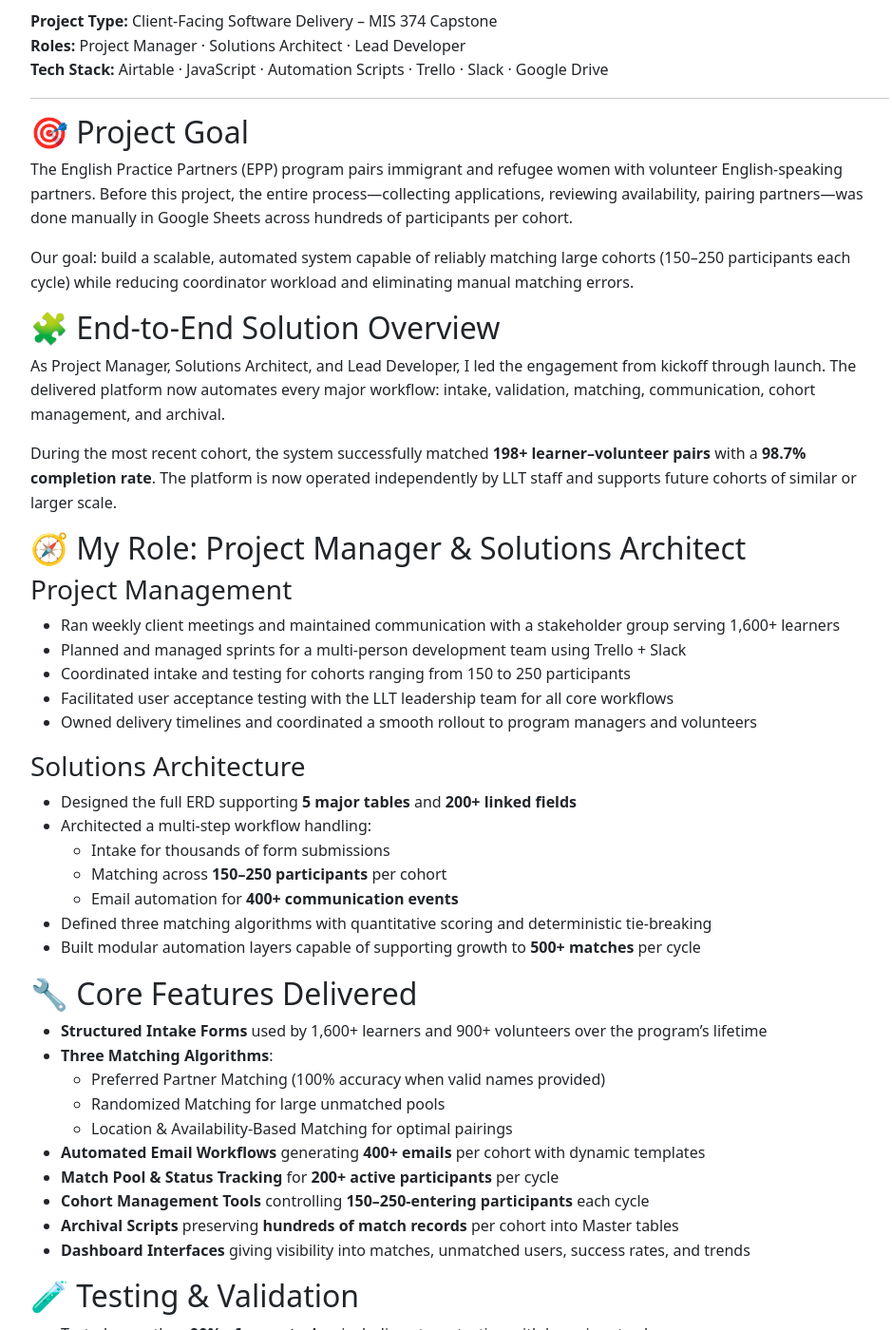
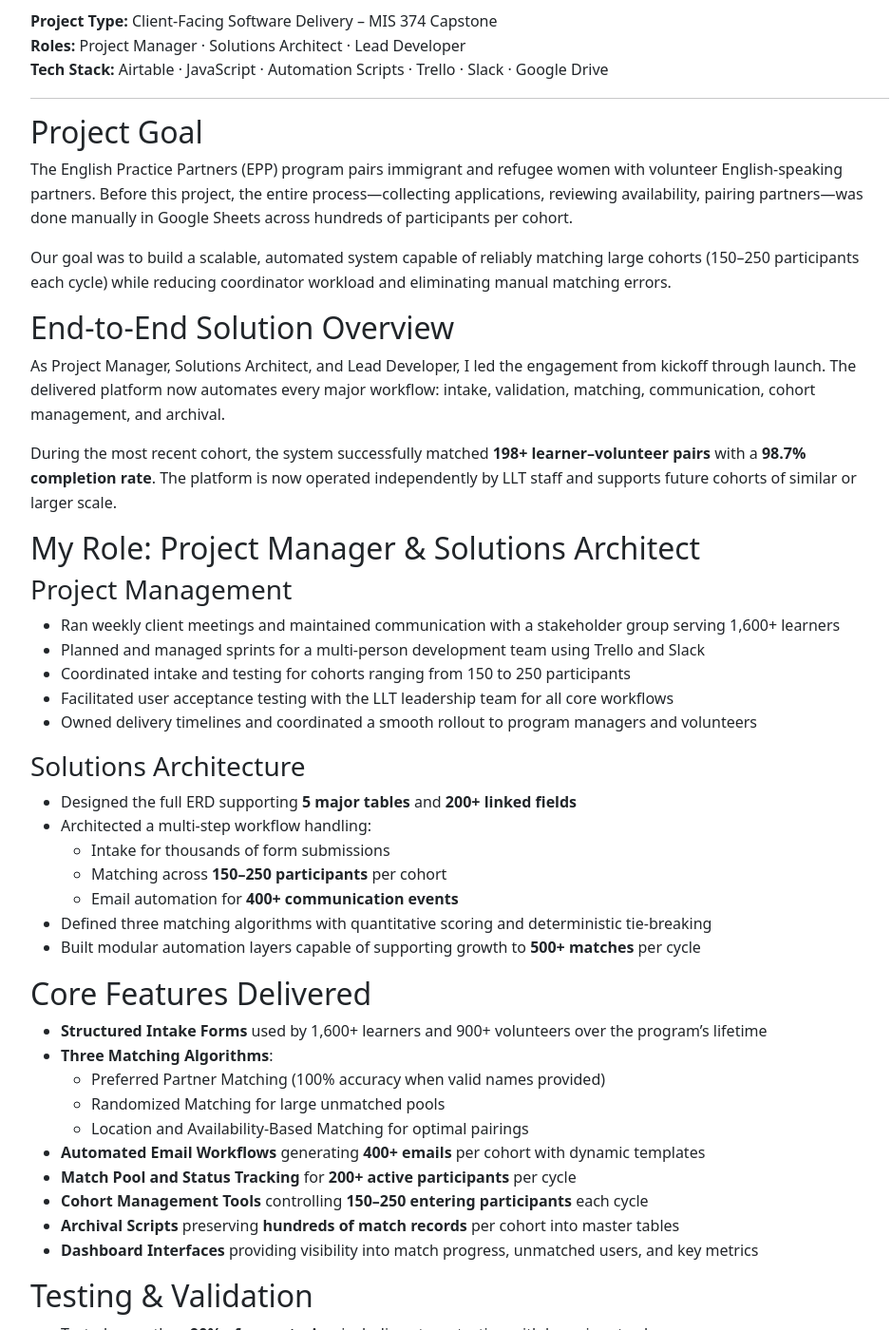
Before and after one commit to lukehartfield/lukehartfield.github.io, a Jekyll site: the page built from projects/llt.md, in a window 1280 px wide and 1400 px high, scrolled down 320 px. Shown: the whole window at 95% size, without its empty margins (156-1095 px from the left). Built offline with Jekyll 4.4.1, drawn with Linux system fonts in a browser that asks for light colours; our own code applies the rules of GitHub Pages for plain Markdown files; some of the changed text lies outside the part shown.

Commit message:
Update llt.md

```diff
--- a/projects/llt.md
+++ b/projects/llt.md
@@ -1,5 +1,3 @@
-
-
 <div class="container my-4">
   <h1 class="mb-3">Ladies Let’s Talk: EPP Volunteer Matching &amp; Automation System</h1>
   <p class="lead">
@@ -14,18 +12,18 @@
 
   <hr/>
 
-  <h2>🎯 Project Goal</h2>
+  <h2>Project Goal</h2>
   <p>
     The English Practice Partners (EPP) program pairs immigrant and refugee women with volunteer English-speaking partners.
     Before this project, the entire process—collecting applications, reviewing availability, pairing partners—was done
     manually in Google Sheets across hundreds of participants per cohort.
   </p>
   <p>
-    Our goal: build a scalable, automated system capable of reliably matching large cohorts (150–250 participants each cycle)
+    Our goal was to build a scalable, automated system capable of reliably matching large cohorts (150–250 participants each cycle)
     while reducing coordinator workload and eliminating manual matching errors.
   </p>
 
-  <h2>🧩 End-to-End Solution Overview</h2>
+  <h2>End-to-End Solution Overview</h2>
   <p>
     As Project Manager, Solutions Architect, and Lead Developer, I led the engagement from kickoff through launch.
     The delivered platform now automates every major workflow: intake, validation, matching, communication, cohort
@@ -37,12 +35,12 @@
     cohorts of similar or larger scale.
   </p>
 
-  <h2>🧭 My Role: Project Manager &amp; Solutions Architect</h2>
+  <h2>My Role: Project Manager &amp; Solutions Architect</h2>
 
   <h3>Project Management</h3>
   <ul>
     <li>Ran weekly client meetings and maintained communication with a stakeholder group serving 1,600+ learners</li>
-    <li>Planned and managed sprints for a multi-person development team using Trello + Slack</li>
+    <li>Planned and managed sprints for a multi-person development team using Trello and Slack</li>
     <li>Coordinated intake and testing for cohorts ranging from 150 to 250 participants</li>
     <li>Facilitated user acceptance testing with the LLT leadership team for all core workflows</li>
     <li>Owned delivery timelines and coordinated a smooth rollout to program managers and volunteers</li>
@@ -62,24 +60,24 @@
     <li>Built modular automation layers capable of supporting growth to <strong>500+ matches</strong> per cycle</li>
   </ul>
 
-  <h2>🔧 Core Features Delivered</h2>
+  <h2>Core Features Delivered</h2>
   <ul>
     <li><strong>Structured Intake Forms</strong> used by 1,600+ learners and 900+ volunteers over the program’s lifetime</li>
     <li><strong>Three Matching Algorithms</strong>:
       <ul>
         <li>Preferred Partner Matching (100% accuracy when valid names provided)</li>
         <li>Randomized Matching for large unmatched pools</li>
-        <li>Location &amp; Availability-Based Matching for optimal pairings</li>
+        <li>Location and Availability-Based Matching for optimal pairings</li>
       </ul>
     </li>
     <li><strong>Automated Email Workflows</strong> generating <strong>400+ emails</strong> per cohort with dynamic templates</li>
-    <li><strong>Match Pool &amp; Status Tracking</strong> for <strong>200+ active participants</strong> per cycle</li>
-    <li><strong>Cohort Management Tools</strong> controlling <strong>150–250-entering participants</strong> each cycle</li>
-    <li><strong>Archival Scripts</strong> preserving <strong>hundreds of match records</strong> per cohort into Master tables</li>
-    <li><strong>Dashboard Interfaces</strong> giving visibility into matches, unmatched users, success rates, and trends</li>
+    <li><strong>Match Pool and Status Tracking</strong> for <strong>200+ active participants</strong> per cycle</li>
+    <li><strong>Cohort Management Tools</strong> controlling <strong>150–250 entering participants</strong> each cycle</li>
+    <li><strong>Archival Scripts</strong> preserving <strong>hundreds of match records</strong> per cohort into master tables</li>
+    <li><strong>Dashboard Interfaces</strong> providing visibility into match progress, unmatched users, and key metrics</li>
   </ul>
 
-  <h2>🧪 Testing &amp; Validation</h2>
+  <h2>Testing &amp; Validation</h2>
   <ul>
     <li>Tested more than <strong>90% of user stories</strong>, including stress testing with large input volumes</li>
     <li>Achieved a <strong>98.7% match completion rate</strong> in the latest cohort</li>
@@ -104,7 +102,7 @@
     <li>Delivered a transformation used by a program serving <strong>1,600+ women and 900+ volunteers</strong></li>
   </ul>
 
-  <h2>👨‍💻 What I Learned</h2>
+  <h2>What I Learned</h2>
   <ul>
     <li>How to lead a large-scale, client-facing project with quantifiable delivery milestones</li>
     <li>How to design production-grade Airtable systems supporting thousands of records</li>
```
Also changed, not shown: other parts of projects/llt.md (+3 -3 lines).
